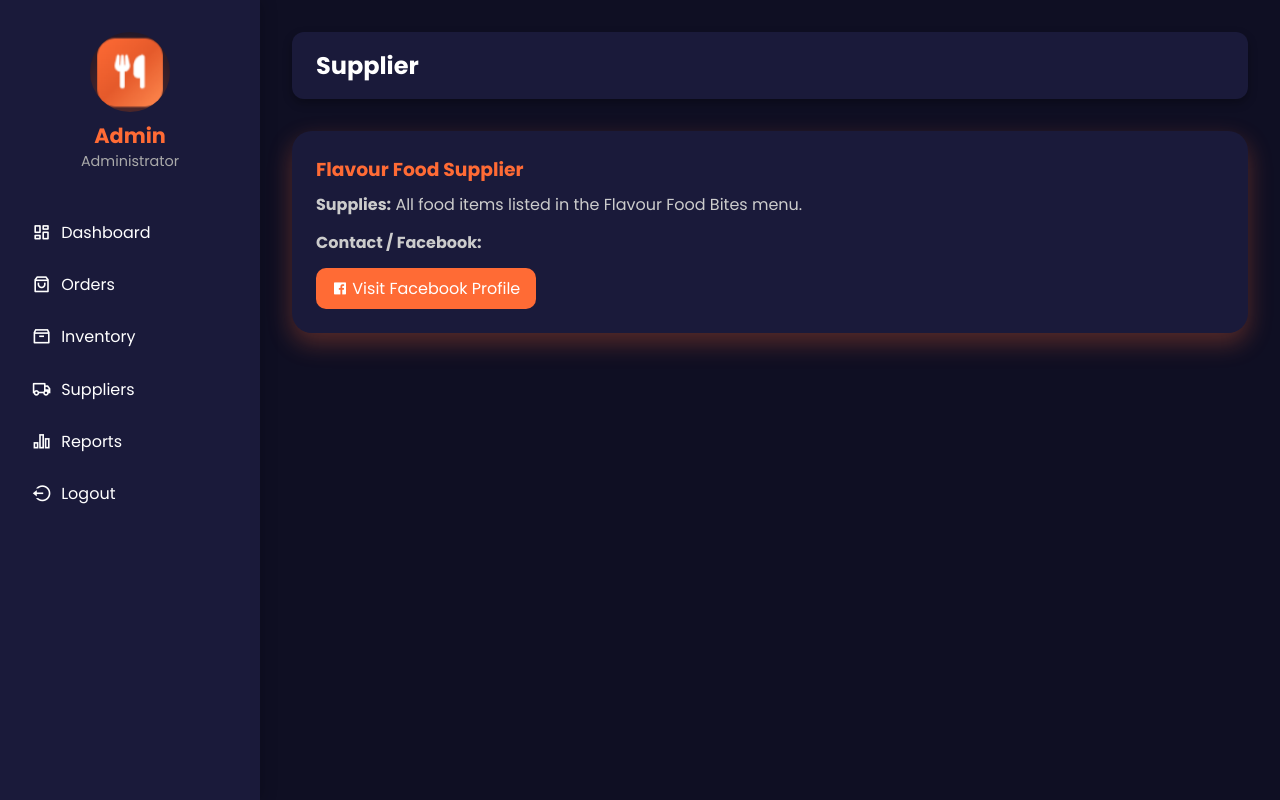
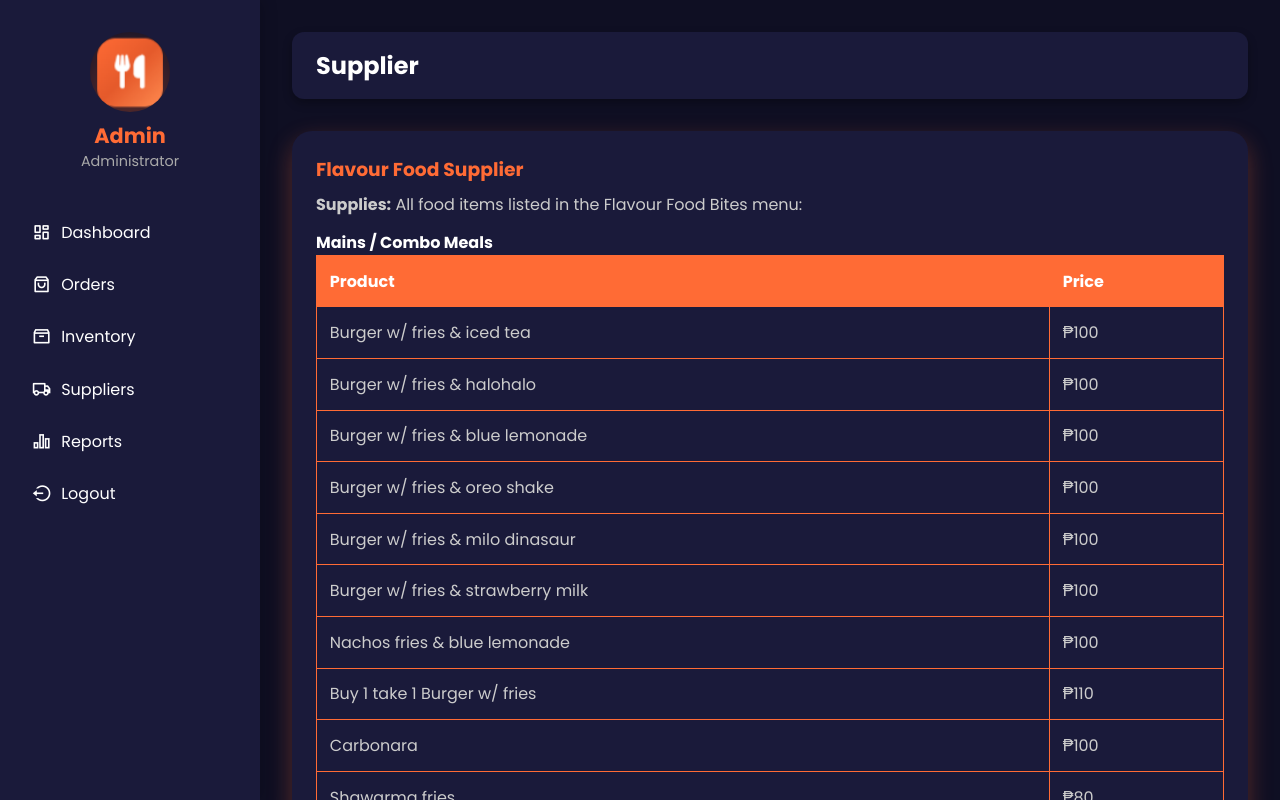
Before and after one commit to RaxS14/FlavourFoodBites, a website: page email-otp-demo/public/suppliers.html in a window 1280 px wide. Drawn offline with nearby package versions, Linux system fonts and the light colour scheme.

Commit message:
Update supplier.html

```diff
--- a/email-otp-demo/public/suppliers.html
+++ b/email-otp-demo/public/suppliers.html
@@ -12,40 +12,84 @@
 * { box-sizing: border-box; margin:0; padding:0; }
 body {
   font-family: 'Poppins', sans-serif;
-  background:#0F0F23; color:#fff;
-  display:flex; height:100vh; overflow:hidden;
+  background:#0F0F23;
+  color:#fff;
+  display:flex;
+  height:100vh;
+  overflow:hidden;
 }
 
 /* Sidebar */
 .sidebar {
-  width:260px; background:#1a1a3a; padding:2rem 1rem;
-  display:flex; flex-direction:column; align-items:center; box-shadow:2px 0 15px rgba(0,0,0,0.2);
-  position:fixed; height:100%;
+  width:260px;
+  background:#1a1a3a;
+  padding:2rem 1rem;
+  display:flex;
+  flex-direction:column;
+  align-items:center;
+  box-shadow:2px 0 15px rgba(0,0,0,0.2);
+  position:fixed;
+  height:100%;
 }
-.sidebar img { width:80px; height:80px; border-radius:50%; object-fit:cover; }
-.sidebar h2 { margin-top:0.5rem; font-size:1.3rem; color:#FF6B35; }
-.sidebar p { font-size:0.9rem; color:#aaa; margin-bottom:2rem; }
-.sidebar .nav { list-style:none; width:100%; }
-.sidebar .nav li { margin:0.3rem 0; }
+.sidebar img {
+  width:80px;
+  height:80px;
+  border-radius:50%;
+  object-fit:cover;
+}
+.sidebar h2 {
+  margin-top:0.5rem;
+  font-size:1.3rem;
+  color:#FF6B35;
+}
+.sidebar p {
+  font-size:0.9rem;
+  color:#aaa;
+  margin-bottom:2rem;
+}
+.sidebar .nav {
+  list-style:none;
+  width:100%;
+}
+.sidebar .nav li {
+  margin:0.3rem 0;
+}
 .sidebar .nav a {
-  display:flex; align-items:center;
-  text-decoration:none; color:#fff;
-  padding:0.7rem 1rem; border-radius:10px;
+  display:flex;
+  align-items:center;
+  text-decoration:none;
+  color:#fff;
+  padding:0.7rem 1rem;
+  border-radius:10px;
   transition:all 0.3s ease;
 }
-.sidebar .nav a i { margin-right:10px; font-size:1.2rem; }
+.sidebar .nav a i {
+  margin-right:10px;
+  font-size:1.2rem;
+}
 .sidebar .nav a.active, .sidebar .nav a:hover {
-  background:#FF6B35; color:#fff; font-weight:600;
+  background:#FF6B35;
+  color:#fff;
+  font-weight:600;
 }
 
 /* Main */
 main {
-  flex:1; margin-left:260px; padding:2rem; overflow-y:auto;
+  flex:1;
+  margin-left:260px;
+  padding:2rem;
+  overflow-y:auto;
 }
 header {
-  background:#1a1a3a; color:#fff; padding:1rem 1.5rem;
-  border-radius:12px; box-shadow:0 4px 10px rgba(0,0,0,0.3);
-  margin-bottom:2rem; display:flex; justify-content:space-between; align-items:center;
+  background:#1a1a3a;
+  color:#fff;
+  padding:1rem 1.5rem;
+  border-radius:12px;
+  box-shadow:0 4px 10px rgba(0,0,0,0.3);
+  margin-bottom:2rem;
+  display:flex;
+  justify-content:space-between;
+  align-items:center;
 }
 header h1 { font-size:1.5rem; }
 
@@ -57,9 +101,19 @@
   box-shadow:0 10px 25px rgba(255,107,53,0.3);
   transition:0.3s;
 }
-.card:hover { transform:translateY(-4px); box-shadow:0 15px 35px rgba(255,107,53,0.5); }
-.card h3 { color:#FF6B35; font-weight:700; margin-bottom:0.5rem; }
-.card p { color:#ccc; margin-bottom:0.8rem; }
+.card:hover {
+  transform:translateY(-4px);
+  box-shadow:0 15px 35px rgba(255,107,53,0.5);
+}
+.card h3 {
+  color:#FF6B35;
+  font-weight:700;
+  margin-bottom:0.5rem;
+}
+.card p {
+  color:#ccc;
+  margin-bottom:0.8rem;
+}
 .card a {
   display:inline-block;
   background:#FF6B35;
@@ -71,11 +125,32 @@
 }
 .card a:hover { background:#ff855c; }
 
+/* Tables */
+table {
+  width:100%;
+  border-collapse: collapse;
+  margin-bottom: 1.5rem;
+}
+th, td {
+  border: 1px solid #FF6B35;
+  padding: 0.8rem;
+  text-align: left;
+}
+th {
+  background:#FF6B35;
+  color:#fff;
+}
+td {
+  background:#1a1a3a;
+  color:#ccc;
+}
+
 /* Responsive */
 @media(max-width:768px){
   body{flex-direction:column;}
   .sidebar{width:100%; flex-direction:row; justify-content:space-around; padding:1rem;}
   main{margin-left:0; padding:1rem;}
+  table, th, td { font-size: 0.9rem; }
 }
 </style>
 </head>
@@ -102,7 +177,46 @@
 
   <div class="card">
     <h3>Flavour Food Supplier</h3>
-    <p><strong>Supplies:</strong> All food items listed in the Flavour Food Bites menu.</p>
+    <p><strong>Supplies:</strong> All food items listed in the Flavour Food Bites menu:</p>
+
+    <h4>Mains / Combo Meals</h4>
+    <table>
+      <thead>
+        <tr>
+          <th>Product</th>
+          <th>Price</th>
+        </tr>
+      </thead>
+      <tbody>
+        <tr><td>Burger w/ fries & iced tea</td><td>₱100</td></tr>
+        <tr><td>Burger w/ fries & halohalo</td><td>₱100</td></tr>
+        <tr><td>Burger w/ fries & blue lemonade</td><td>₱100</td></tr>
+        <tr><td>Burger w/ fries & oreo shake</td><td>₱100</td></tr>
+        <tr><td>Burger w/ fries & milo dinasaur</td><td>₱100</td></tr>
+        <tr><td>Burger w/ fries & strawberry milk</td><td>₱100</td></tr>
+        <tr><td>Nachos fries & blue lemonade</td><td>₱100</td></tr>
+        <tr><td>Buy 1 take 1 Burger w/ fries</td><td>₱110</td></tr>
+        <tr><td>Carbonara</td><td>₱100</td></tr>
+        <tr><td>Shawarma fries</td><td>₱80</td></tr>
+      </tbody>
+    </table>
+
+    <h4>Drinks</h4>
+    <table>
+      <thead>
+        <tr>
+          <th>Product</th>
+          <th>Price</th>
+        </tr>
+      </thead>
+      <tbody>
+        <tr><td>Iced tea</td><td>₱50</td></tr>
+        <tr><td>Milo Dinasaur</td><td>₱60</td></tr>
+        <tr><td>Halo halo</td><td>₱50</td></tr>
+        <tr><td>Caramel Macchiato</td><td>₱70</td></tr>
+      </tbody>
+    </table>
+
     <p><strong>Contact / Facebook:</strong></p>
     <a href="https://www.facebook.com/profile.php?id=100085494273839" target="_blank">
       <i class="ri-facebook-box-fill"></i> Visit Facebook Profile
```
